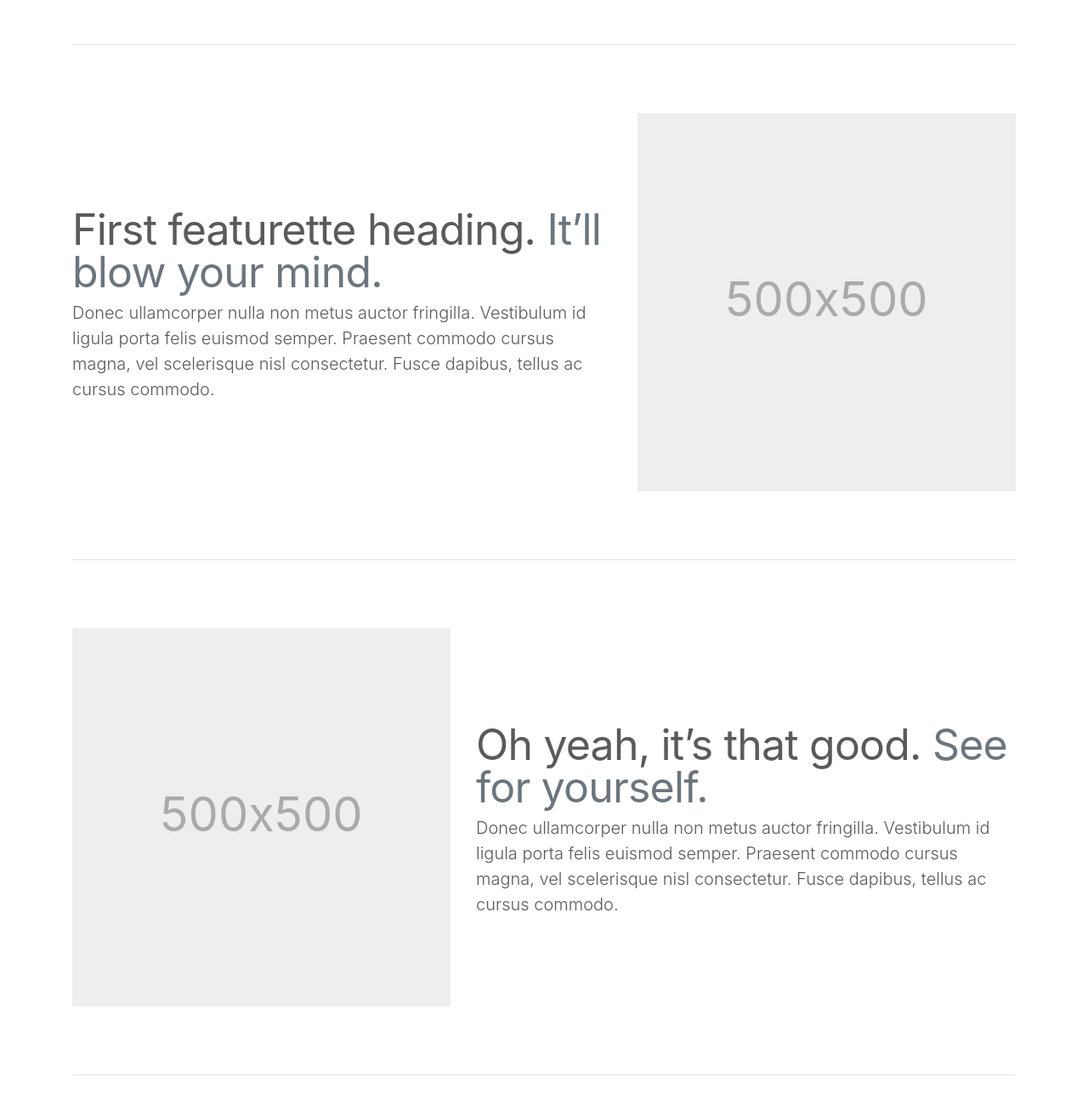
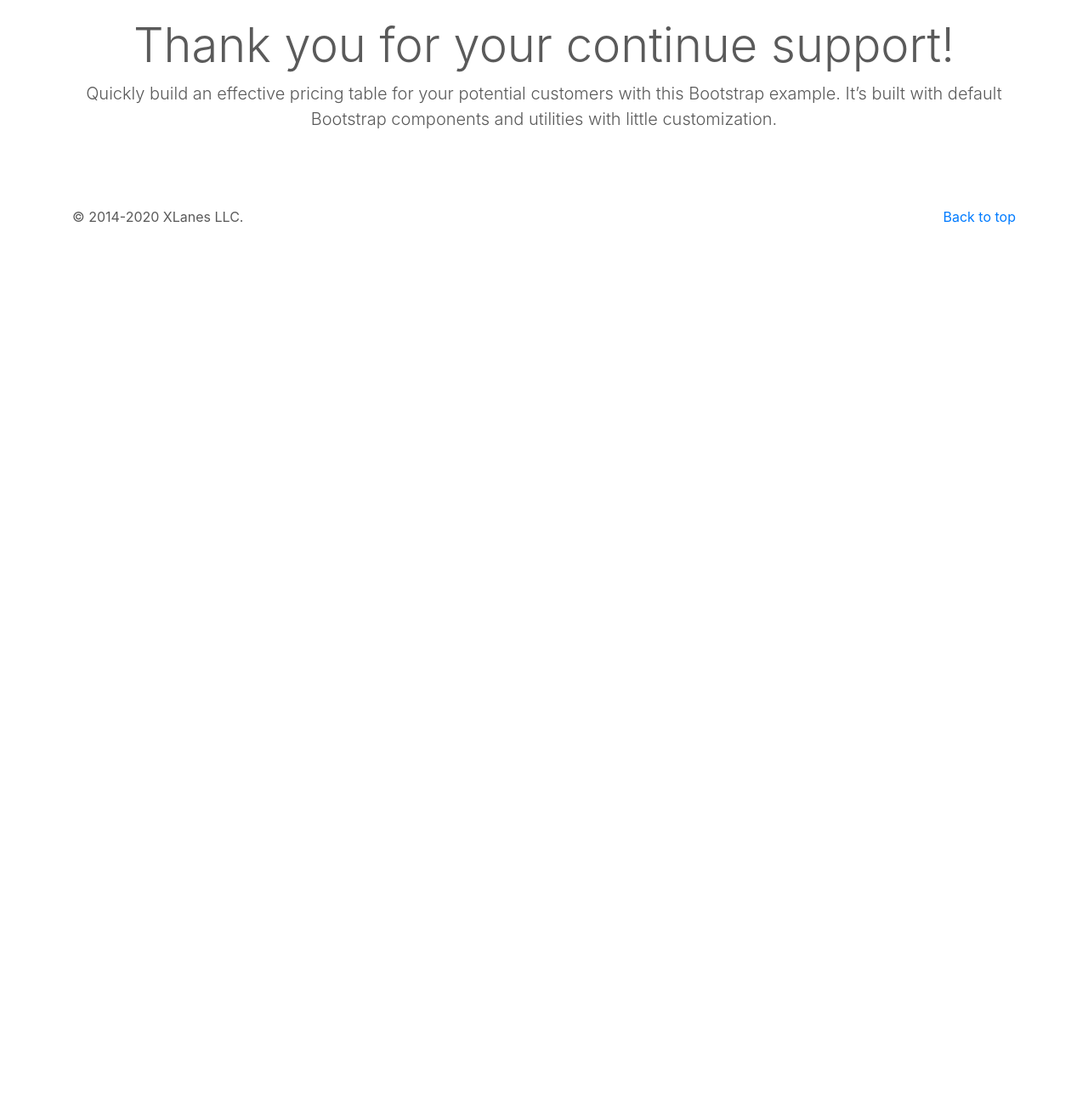
Before and after one commit to tommyeight8/xlanes, a plain HTML site: page index.html in a window 1280 px wide. Shown: the part 880-2180 px from the top of the page at 85% size. After the commit the page ends 1211 px from the top, so only its background shows below. Drawn offline with nearby package versions, Linux system fonts and the light colour scheme.

Commit message:
Update index.html content and layout

```diff
--- a/index.html
+++ b/index.html
@@ -52,8 +52,8 @@
           <a class="nav-link text-success" href="#">Uber Eats</a>
         </li>
       </ul>
-
-      <button class="btn btn-danger my-2 my-sm-0" type="submit">Order</button>
+      <button class="btn btn-outline-danger my-2 my-sm-0">Takeout Menu</button>
+      <button class="btn btn-danger my-2 my-sm-0 ml-3">Order</button>
     </div>
   </nav>
 </header>
@@ -152,55 +152,18 @@
     </div><!-- /.row -->
 
 
-    <!-- START THE FEATURETTES -->
-
-    <hr class="featurette-divider">
-
-    <div class="row featurette">
-      <div class="col-md-7">
-        <h2 class="featurette-heading">First featurette heading. <span class="text-muted">It’ll blow your mind.</span></h2>
-        <p class="lead">Donec ullamcorper nulla non metus auctor fringilla. Vestibulum id ligula porta felis euismod semper. Praesent commodo cursus magna, vel scelerisque nisl consectetur. Fusce dapibus, tellus ac cursus commodo.</p>
+    <div class="pricing-header px-3 py-3 pt-md-5 pb-md-4 mx-auto text-center">
+        <h1 class="display-4">Thank you for your continue support!</h1>
+        <p class="lead">Quickly build an effective pricing table for your potential customers with this Bootstrap example. It’s built with default Bootstrap components and utilities with little customization.</p>
       </div>
-      <div class="col-md-5">
-        <svg class="bd-placeholder-img bd-placeholder-img-lg featurette-image img-fluid mx-auto" width="500" height="500" xmlns="http://www.w3.org/2000/svg" preserveAspectRatio="xMidYMid slice" focusable="false" role="img" aria-label="Placeholder: 500x500"><title>Placeholder</title><rect width="100%" height="100%" fill="#eee"/><text x="50%" y="50%" fill="#aaa" dy=".3em">500x500</text></svg>
-      </div>
-    </div>
-
-    <hr class="featurette-divider">
-
-    <div class="row featurette">
-      <div class="col-md-7 order-md-2">
-        <h2 class="featurette-heading">Oh yeah, it’s that good. <span class="text-muted">See for yourself.</span></h2>
-        <p class="lead">Donec ullamcorper nulla non metus auctor fringilla. Vestibulum id ligula porta felis euismod semper. Praesent commodo cursus magna, vel scelerisque nisl consectetur. Fusce dapibus, tellus ac cursus commodo.</p>
-      </div>
-      <div class="col-md-5 order-md-1">
-        <svg class="bd-placeholder-img bd-placeholder-img-lg featurette-image img-fluid mx-auto" width="500" height="500" xmlns="http://www.w3.org/2000/svg" preserveAspectRatio="xMidYMid slice" focusable="false" role="img" aria-label="Placeholder: 500x500"><title>Placeholder</title><rect width="100%" height="100%" fill="#eee"/><text x="50%" y="50%" fill="#aaa" dy=".3em">500x500</text></svg>
-      </div>
-    </div>
-
-    <hr class="featurette-divider">
-
-    <div class="row featurette">
-      <div class="col-md-7">
-        <h2 class="featurette-heading">And lastly, this one. <span class="text-muted">Checkmate.</span></h2>
-        <p class="lead">Donec ullamcorper nulla non metus auctor fringilla. Vestibulum id ligula porta felis euismod semper. Praesent commodo cursus magna, vel scelerisque nisl consectetur. Fusce dapibus, tellus ac cursus commodo.</p>
-      </div>
-      <div class="col-md-5">
-        <svg class="bd-placeholder-img bd-placeholder-img-lg featurette-image img-fluid mx-auto" width="500" height="500" xmlns="http://www.w3.org/2000/svg" preserveAspectRatio="xMidYMid slice" focusable="false" role="img" aria-label="Placeholder: 500x500"><title>Placeholder</title><rect width="100%" height="100%" fill="#eee"/><text x="50%" y="50%" fill="#aaa" dy=".3em">500x500</text></svg>
-      </div>
-    </div>
-
-    <hr class="featurette-divider">
-
-    <!-- /END THE FEATURETTES -->
 
   </div><!-- /.container -->
 
 
   <!-- FOOTER -->
-  <footer class="container">
+  <footer class="container mt-5">
     <p class="float-right"><a href="#">Back to top</a></p>
-    <p>&copy; 2017-2020 Company, Inc. &middot; <a href="#">Privacy</a> &middot; <a href="#">Terms</a></p>
+    <p>&copy; 2014-2020 XLanes LLC.</p>
   </footer>
 </main>
 <script src="https://code.jquery.com/jquery-3.5.1.slim.min.js" crossorigin="anonymous"></script>
```
